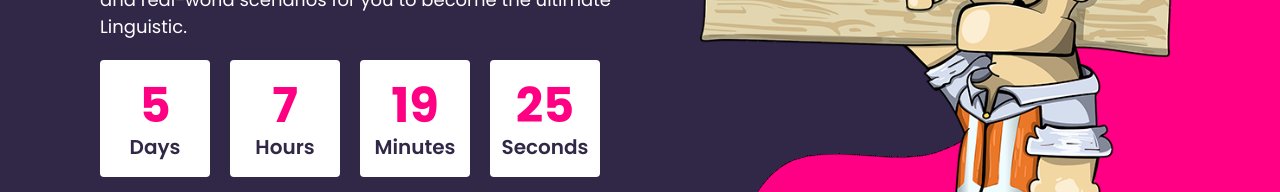
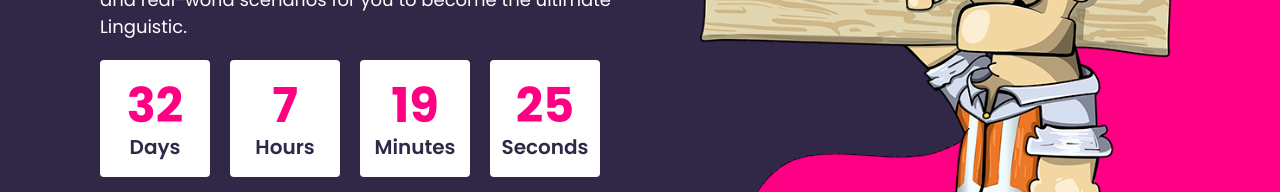
Before and after one commit to khade36/Clone_LHC, a website: page home/index.html in a window 1280 px wide. Shown: the part 347-539 px from the top of the page. Drawn offline with Linux system fonts and the light colour scheme.

Commit message:
Update index.html

```diff
--- a/home/index.html
+++ b/home/index.html
@@ -62,7 +62,7 @@
         }
 
 
-        var countDate= new Date(2024,2,3).getTime();
+        var countDate= new Date(2024,2,30).getTime();
         function cd(){
             var now=new Date().getTime();
             gap=countDate-now;
```
